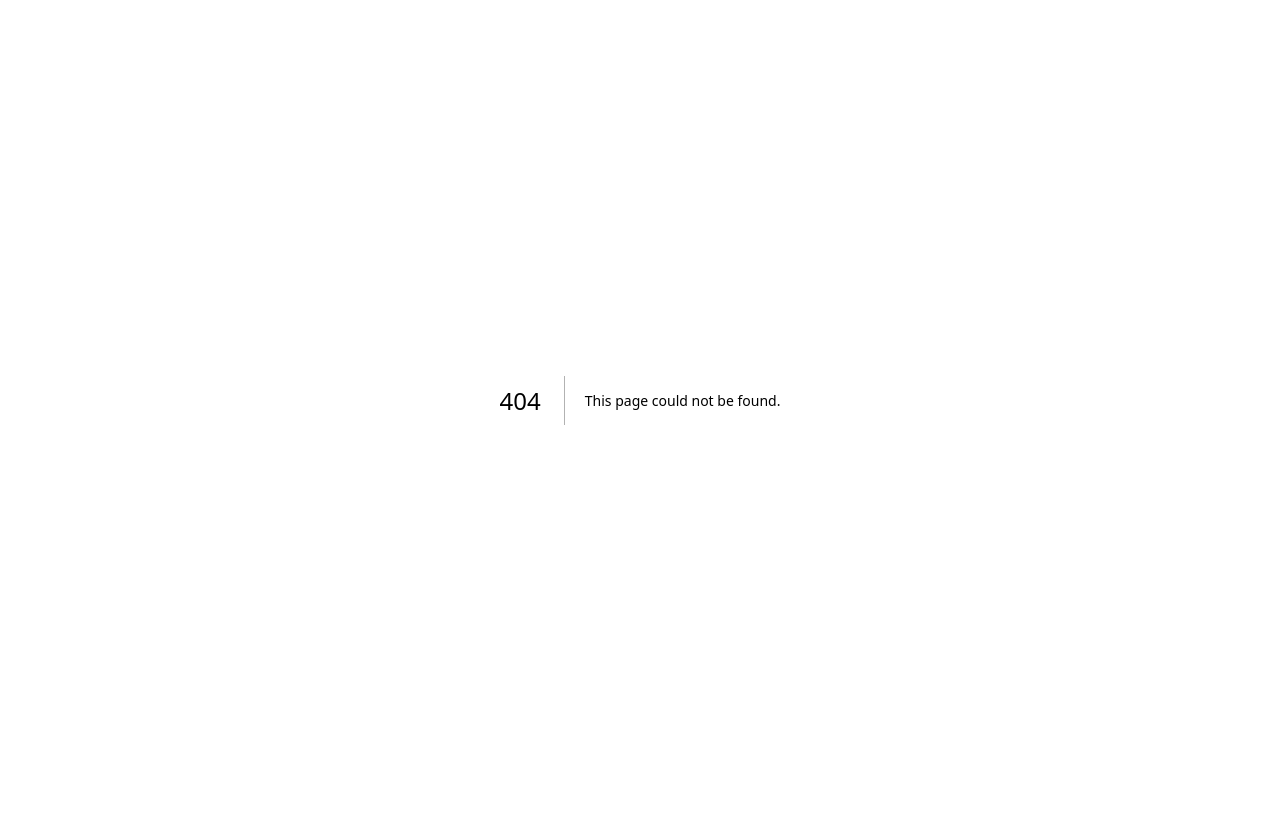
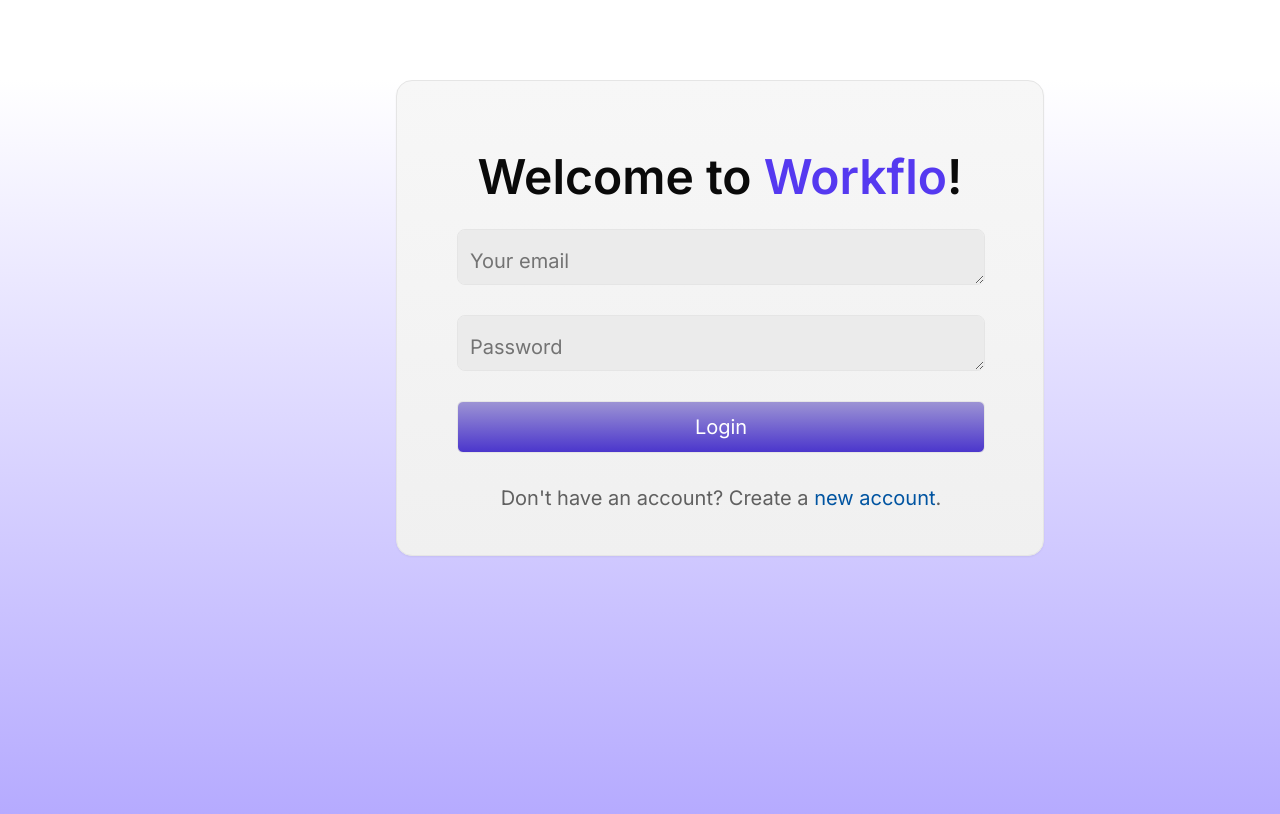
Before and after one commit to pradhumngautam/workflo, a Next.js app: page /signin in a window 1280 px wide. Before the commit this address had no page. Shown: the top 814 px of the page. Built offline with nearby package versions, Linux system fonts and the light colour scheme.

Commit message:
feat: signin card

```diff
--- /dev/null
+++ b/app/(auth)/signin/page.tsx
@@ -0,0 +1,28 @@
+import { Button } from "@/components/ui/button";
+import { Card } from "@/components/ui/card";
+import { Textarea } from "@/components/ui/textarea";
+
+const Signin = () => {
+  return (
+    <div className="w-screen h-screen bg-gradient-to-b from-[#FFFFFF] to-[#AFA3FF]">
+      <Card className="w-[648px] h-[476px] mt-20 ml-[396px] rounded-[16px] p-[60px] bg-gradient-to-b from-[#F7F7F7] to-[#F0F0F0]">
+        <div className="width-[528px] height-[58px] font-semibold font-Barlow text-[48px] text-center">
+          Welcome to <span className="text-[#5539f0]">Workflo</span>!
+        </div>
+        <div className="w-[528px] h-[290px] flex flex-col gap-[30px] mt-4">
+          <Textarea placeholder="Your email" />
+          <Textarea placeholder="Password" />
+          <Button className="text-[20px] font-normal text-[#FFFFFF]">
+            Login
+          </Button>
+          <div className="h-[24px] font-normal text-[20px] text-center text-[#606060] ">
+            Don&apos;t have an account? Create a{" "}
+            <span className="text-[#0054A1]">new account</span>.
+          </div>
+        </div>
+      </Card>
+    </div>
+  );
+};
+
+export default Signin;
--- a/app/page.tsx
+++ b/app/page.tsx
@@ -1,10 +1,10 @@
-import Signup from "@/components/signup";
+
 
 
 export default function Home() {
   return (
     <div>
-         <Signup />
+       Hello
     </div>
   );
 }
```
Also changed, not shown: app/(auth)/signup/page.tsx (renamed from components/signup.tsx, +3 -10 lines).
